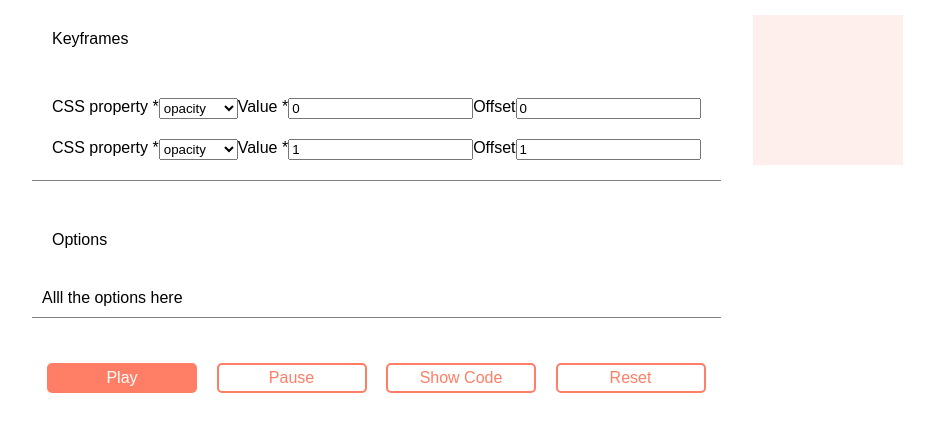
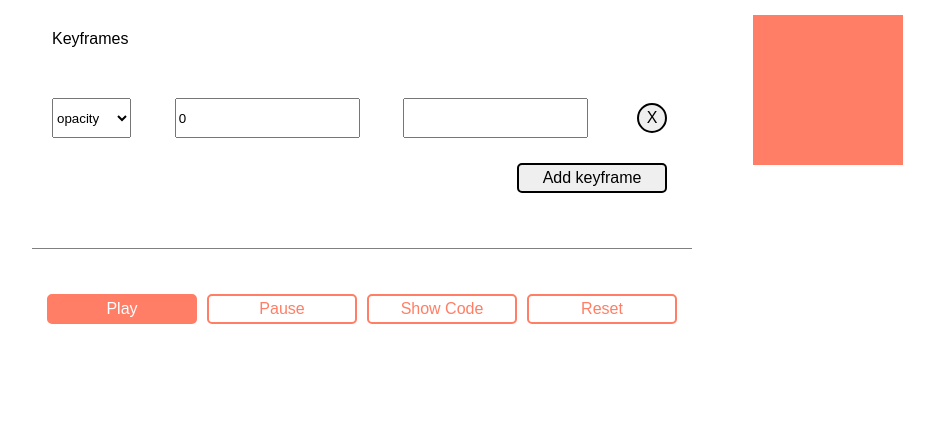
Before and after one commit to miamollie/react-web-animations, a React (Create React App) app: page / in a window 1280 px wide. Shown: the top 432 px of the page, without its empty margins (170-1104 px from the left). Built offline with nearby package versions, Linux system fonts and the light colour scheme.

Commit message:
Simplify form and get it working

```diff
--- a/src/AnimationForm/Form.js
+++ b/src/AnimationForm/Form.js
@@ -2,71 +2,111 @@ import React, { Component } from 'react'
 import { Row } from '../primitives/Row'
 import { Button } from '../primitives/Button'
 import { Block } from '../primitives/Block'
+import { Shape } from '../primitives/Shape'
+import ClickableCodeBlock from '../primitives/ClickableCodeBlock'
 import Animation from '../primitives/Animation'
-import { Shape } from '../primitives/Shape'
-import { KeyFrameInputRows, OptionInputRows } from './KeyFrameRows'
+import { KeyFrameRows } from './KeyFrameRows'
+import { OptionRows } from './OptionRows'
 
 class Form extends Component {
-
 	constructor(){
 		super()
-		this.state = ({
+		this.state = {
 			keyframes: [
-				{opacity: 0, offset: 0},
-				{opacity: 1, offset: 1}], //start with two default rows (minimum animation requirement...)
+				{opacity: 0, offset: ''},
+			],
 			options: {
 				duration: 3000,
 	    	easing: 'cubic-bezier(0.755, 0.050, 0.855, 0.060)',
 	    	iterations: Infinity,
 			},
-			animating: false,
-		})
+			animation: false,
+		}
 	}
 
 	play = () => {
-		// triggers the animation component's play pause controls
 		// build an animation
+		// mounts the component with the animation by setting animation to be the animation string
+		this.buildAnimation()
 	}
 
 	pause = () => {
-
+		//pause the animation...
 	}
 
 	reset = () => {
-		console.log('reset')
+		// clear the animation from state and unmount the animation
 		this.setState({
 			keyframes: [
-				{opacity: 0, offset: 0},
-				{opacity: 1, offset: 1}], //start with two default rows (minimum animation requirement...)
+				{opacity: 0, offset: ''},
+			],
 			options: {
 				duration: 3000,
 		    	easing: 'cubic-bezier(0.755, 0.050, 0.855, 0.060)',
 		    	iterations: Infinity,
 			},
-			animating: false,
+			animation: false,
 		})
 	}
 
 	toggleCodeVisibility = () => {
+
+		this.buildAnimation()
 		this.setState({
 			codeVisible: !this.state.codeVisible,
 		})
 	}
 
-	onKeyFramesChange = (index, option, value, offset) => {
-		const newKeyframe = { option: option, value: value, offset: offset }
-		// array slice and spread needs some love here
+	updateKeyframe = (index, option, value, offset) => {
+		const newKeyframe = {
+			[option]: value,
+			 offset: offset,
+		}
+
 		this.setState({
 			keyframes: [
-				...this.state.keyframes.slice(0, index-1),
+				...this.state.keyframes.slice(0, index),
 				 newKeyframe,
-				 ...this.state.keyframes.slice(index-1, index+1)
-			 ]
+				...this.state.keyframes.slice(index+1)
+			],
+		})
+	}
+
+	addKeyframe = () => {
+		// add an empty row onto the end of the keyframe array
+		const blankKeyframe = {opacity: 0, offset: ''}
+
+		this.setState({
+			keyframes: [
+				...this.state.keyframes,
+				blankKeyframe,
+			],
+		})
+	}
+
+	removeKeyframe = index => {
+
+		this.setState({
+			keyframes: [
+				...this.state.keyframes.slice(0, index),
+				...this.state.keyframes.slice(index+1),
+			],
 		})
 	}
 
 	onOptionsChange = (option, value) => {
 
+	}
+
+	buildAnimation = () => {
+
+		this.setState({
+			animation: false,
+		}, () => {
+			this.setState({
+				animation: true,
+			})
+		})
 	}
 
     render() {
@@ -75,11 +115,18 @@ class Form extends Component {
 							<Row>
 								<div>
 									{/* ANIMATION KEYFRAMES */}
-						{console.log(this.state)}
-						<KeyFrameInputRows keyframes={this.state.keyframes} onChange={this.onKeyFramesChange}/>
+									<KeyFrameRows
+										keyframes={this.state.keyframes}
+										onChange={this.updateKeyframe}
+										addKeyframe={this.addKeyframe}
+										removeKeyframe={this.removeKeyframe}
+									/>
 
 									{/* ANIMATION OPTIONS */}
-						<OptionInputRows options={this.state.options} onChange={this.onOptionsChange} />
+									{/* <OptionRows
+										options={this.state.options}
+										onChange={this.onOptionsChange}
+									/> */}
 
 									{/* ANIMATION CONTROLS */}
 									<Row>
@@ -93,16 +140,25 @@ class Form extends Component {
 
 									{this.state.codeVisible && (
 										<Block>
-								this is the code
-								{/* <ClickableCodeBlock code={this.state.animation} /> */}
+											<ClickableCodeBlock value={this.state.animation} />
 										</Block>
 									)}
+
 								</div>
-					<Animation id='animation'
-			            animation={this.state.keyframes}
-			            options={this.state.options} >
+
+								{/* Don't render the animation wrapper unless there is an animation */}
+								{this.state.animation ?
+									<Animation
+										id='animation'
+										keyframes={this.state.keyframes}
+										options={this.state.options}
+									>
 										<Shape square />
 									</Animation>
+									:
+									<Shape square />
+								}
+
 							</Row>
             </form>
         )
--- a/src/AnimationForm/KeyFrameRows.js
+++ b/src/AnimationForm/KeyFrameRows.js
@@ -1,43 +1,10 @@
 import React, { Component } from 'react'
 import { Row } from '../primitives/Row'
+import { Button, DeleteButton } from '../primitives/Button'
 import { Block } from '../primitives/Block'
+import { keyframeOptionsAndValues } from '../data'
 
-const keyframeOptionsAndValues = {
-	//length  as number+unitpixel/em or percentage %, number, RealNum, angle(as degree or radian)
-	// matrix transforms currently unsupported, TODO improvement (better validation of transform values)
-	// TODO display all this info  as a modal?
-	transform: {
-		 translate: ['length', 'length'],
-		 translateX: 'length',
-		 translateY: 'length',
-		 scale: ['number', 'number'],
-		 scaleX: 'number',
-		 scaleY: 'number',
-		 rotate: 'number',
-		 skew: ['angle', 'angle'],
-		 skewX: 'angle',
-		 skewY: 'angle',
-		 translate3d: ['length', 'length', 'length'],
-		 translateZ: 'length',
-		 scale3d: ['number', 'number', 'number'],
-		 scaleZ: 'number',
-		 rotate3d: ['number', 'number', 'number', 'angle'],
-		 rotateX: 'angle',
-		 rotateY: 'angle',
-		 rotateZ: 'angle',
-		 perspective: 'length',
-	},
-	opacity: 'real',
-	// color: [ open a color picker...] TODO add colour picker
-}
-
-// tracks adding and removing rows, and the state of the keyframes object
-// should know about all animateable properties and potential values for them
-// renderRows
-// addRow (adds a new row with default values, updates the form state to update keyframes array)
-// removeRow (for rows in state, return KeyFrameInputRow with an Onchange that updates this state)
-// updateRow(index) => (option, value) => {}
-export const KeyFrameInputRows = ({keyframes, onChange}) =>  (
+export const KeyFrameRows = ({keyframes, onChange, addKeyframe, removeKeyframe}) =>  (
 	<Block>
 		<Row>Keyframes</Row>
 			{keyframes.map((keyframe, index) =>
@@ -46,23 +13,15 @@ export const KeyFrameInputRows = ({keyframes, onChange}) =>  (
 					option={Object.keys(keyframe)[0]}
 					value={keyframe[Object.keys(keyframe)[0]]}
 					offset={keyframe[Object.keys(keyframe)[1]]}
+					removeRow={removeKeyframe}
 					key={index}
 					index={index} />
 			)}
+			<Row left>
+				<Button type='button' onClick={addKeyframe}>Add keyframe</Button>
+			</Row>
 	</Block>
 )
-
-
-
-// should know about all options and permissable properties for them
-export const OptionInputRows = () => {
-	return (
-		<Block>
-			<Row>Options</Row>
-			Alll the options here
-		</Block>
-	)
-}
 
 class KeyFrameInputRow extends Component {
 	constructor(props) {
@@ -86,10 +45,18 @@ class KeyFrameInputRow extends Component {
 		}, this.props.onChange(this.props.index, this.state.option, e.target.value, this.props.offset))
 	}
 
+	onNumericChange = e => {
+		const numericValue = parseFloat(e.target.value)
+		this.setState({
+			value: numericValue,
+		}, this.props.onChange(this.props.index, this.state.option, numericValue, this.props.offset))
+	}
+
 	onOffsetChange = e => {
+		const numericValue = parseFloat(e.target.value)
 		this.setState({
-			offset: e.target.value,
-		}, this.props.onChange(this.props.index, this.state.option, this.state.value, e.target.value))
+			offset: numericValue,
+		}, this.props.onChange(this.props.index, this.state.option, this.state.value, numericValue))
 	}
 
 	renderKeyframeOptions = () =>  (
@@ -97,7 +64,7 @@ class KeyFrameInputRow extends Component {
 			id={`keyFrameProperty${this.props.index}`}
 			value={this.state.option}
 			onChange={this.onOptionChange}>
-			{Object.keys(keyframeOptionsAndValues).map((keyframeOption) => (
+			{Object.keys(keyframeOptionsAndValues).map(keyframeOption => (
 				<option key={keyframeOption}>
 					{keyframeOption}
 				</option>))}
@@ -106,12 +73,16 @@ class KeyFrameInputRow extends Component {
 
 
 	onNestedValueChange = e => {
-		// smoosh the values together...?
+		const smushedValue = parseFloat(e.target.value)
+		this.setState({
+			value: smushedValue,
+		}, this.props.onChange(this.props.index, this.state.option, e.target.value, this.props.offset))
+
 	}
 
 	renderKeyFrameValues = () => {
 		return (
-			Object.keys(keyframeOptionsAndValues).map((option) => {
+			Object.keys(keyframeOptionsAndValues).map(option => {
    			if (option === this.state.option) {
    				return this.renderOptionValues(option)
    			}
@@ -125,7 +96,7 @@ class KeyFrameInputRow extends Component {
 		const value = this.state.value
 		switch (option) {
 			case 'opacity' :
-				return <input id={id} type='tel' key={id} onChange={onChange} value={value} min='0' max='1' />
+				return <input id={id} type='number' step="any" key={id} onChange={this.onNumericChange} value={value} min='0' max='1' />
 			case 'transform' :
 				return (
 					<div key={id}>
@@ -137,6 +108,10 @@ class KeyFrameInputRow extends Component {
 						<input onChange={this.onNestedValueChange}></input>
 					</div>
 				)
+			case 'color' :
+				return (
+					console.log('add a color picker')
+				)
 			default :
 				return null
 		}
@@ -144,23 +119,20 @@ class KeyFrameInputRow extends Component {
 
 	render() {
 		const { index } = this.props
-		console.log(this.state, 'keyframe row state')
 		return (
-			<div key={index}>
-				<Row focusable>
-					<label htmlFor={`keyFrameProperty${index}`}>CSS property *</label>
+			<Row focusable key={index}>
+				{/* <label style={index === 0 ? {display: 'block'} : {display: 'none'} } htmlFor={`keyFrameProperty${index}`}>Property *</label> */}
 				{this.renderKeyframeOptions()}
-					<label htmlFor={`keyFrameValue${index}`}>Value *</label>
+				{/* <label style={index === 0 ? {display: 'block'} : {display: 'none'} } htmlFor={`keyFrameValue${index}`}>Value *</label> */}
 				{this.renderKeyFrameValues()}
-					<label htmlFor={`keyFrameOffset${index}`}>Offset</label>
-					<input id={`keyFrameOffset${index}`} type="number" value={this.state.offset} onChange={this.onOffsetChange}/>
-					{/* TODO add vadivdation error appropriate to the property */}
-					{/*  TODO make draggable so you can put them in the order you want https://github.com/StreakYC/react-draggable-list*/}
+				{/* <label style={index === 0 ? {display: 'block'} : {display: 'none'} } htmlFor={`keyFrameOffset${index}`}>Offset</label> */}
+				<input id={`keyFrameOffset${index}`} type="number" step="any" min="0" value={this.state.offset} onChange={this.onOffsetChange}/>
+				<DeleteButton type='button' onClick={() => this.props.removeRow(index)}>X</DeleteButton>
 			</Row>
-				{index > 1 && (
-					<button onClick={this.props.removeRow}>Remove Row</button>
-				)}
-			</div>
 		)
 	}
 }
+
+{/* Tooltip for offset, if you leave it blank it will evenly space the   */}
+{/* TODO add validation error appropriate to the property */}
+{/*  TODO make draggable so you can put them in the order you want https://github.com/StreakYC/react-draggable-list*/}
--- /dev/null
+++ b/src/AnimationForm/OptionRows.js
@@ -0,0 +1,22 @@
+import React, { Component } from 'react'
+import { Row } from '../primitives/Row'
+import { Block } from '../primitives/Block'
+import { animationOptionsAndValues as availableOptions} from '../data'
+
+// pull available options from data but use state for values
+export const OptionRows = (onChange, options) => {
+	return (
+		<Block>
+			<Row>Options</Row>
+			{Object.keys(availableOptions).map((option, index) =>
+							<Row focusable>
+								<label htmlFor={option}>{option}</label>
+								<input
+									value={'option == props.option && props.option.value ? props.value : \'\''}
+									onChange={onChange}
+									key={index} />
+							</Row>
+						)}
+		</Block>
+	)
+}
--- a/src/primitives/Animation.js
+++ b/src/primitives/Animation.js
@@ -12,39 +12,34 @@ class Animation extends Component {
     }
 
     componentDidMount = () => {
-        console.log(this.props.animation, ' i am the animation')
+        console.log('Mounted with keyframes')
         // If no trigger defined, play animation by default
         if(!(this.props.clickable || this.props.hoverable)) {
             this.startAnimation()
         }
     }
 
-    componentDidUpdate = () => {
-        // reset animation
-        // this.stopAnimation()
-        // this.startAnimation()
-    }
-
     componentWillUnmount = () => {
-        if(this.props.animation && this.props.animating) {
+      console.log('Unmounting')
+        if(this.props.keyframes && this.props.animating) {
             this.stopAnimation()
         }
     }
 
 	startAnimation = () => {
-        const {id, animation, options} = this.props
         if(!this.state.animating && this.state.animation) {
-            this.state.animation.play()
             this.setState({
                 animating: true,
-            })
+            }, () => this.state.animation.play())
 
         } else {
-            if (id && animation && options) {
+            const {id, keyframes, options} = this.props
+            if (id && keyframes && options) {
+              console.log(keyframes, options, 'starting')
                 this.setState({
-                    animation: document.querySelector(`#${id}`).animate(animation, options),
+                    animation: document.querySelector(`#${id}`).animate(keyframes, options),
                     animating: true,
-                })
+                }, () => this.state.animation.play())
             }
         }
 	}
@@ -83,7 +78,7 @@ export default Animation
 
 Animation.PropTypes = {
     id: PropTypes.string.required,
-    animation: PropTypes.object.required,
+    keyframes: PropTypes.object.required,
     options: PropTypes.object.required,
     clickable: PropTypes.boolean,
     hoverable: PropTypes.boolean
```
Also changed, not shown: src/App.js (+0 -7 lines). Lines whose indentation alone changed are shown as unchanged.
